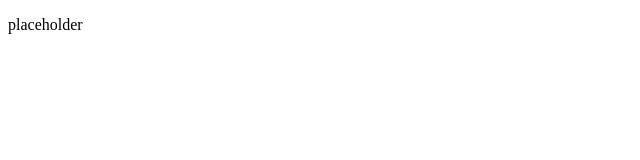
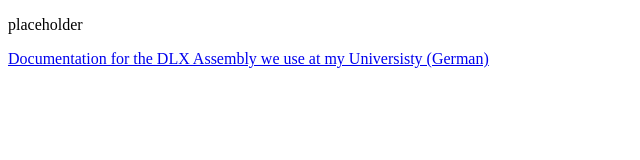
Before and after one commit to etwasanderes2/etwasanderes2.github.io, a plain HTML site: page index.html in a window 1280 px wide. Shown: the whole page, without its empty margins (0-640 px from the left). Drawn offline with Linux system fonts and the light colour scheme.

Commit message:
DLX Stuff

```diff
--- a/index.html
+++ b/index.html
@@ -4,4 +4,5 @@
 </head>
 <body>
 	<p>placeholder</p>
+	<a href="dlx-a-la-compsys-doc/pages/index.html">Documentation for the DLX Assembly we use at my Universisty (German)</a>
 </body>
```
